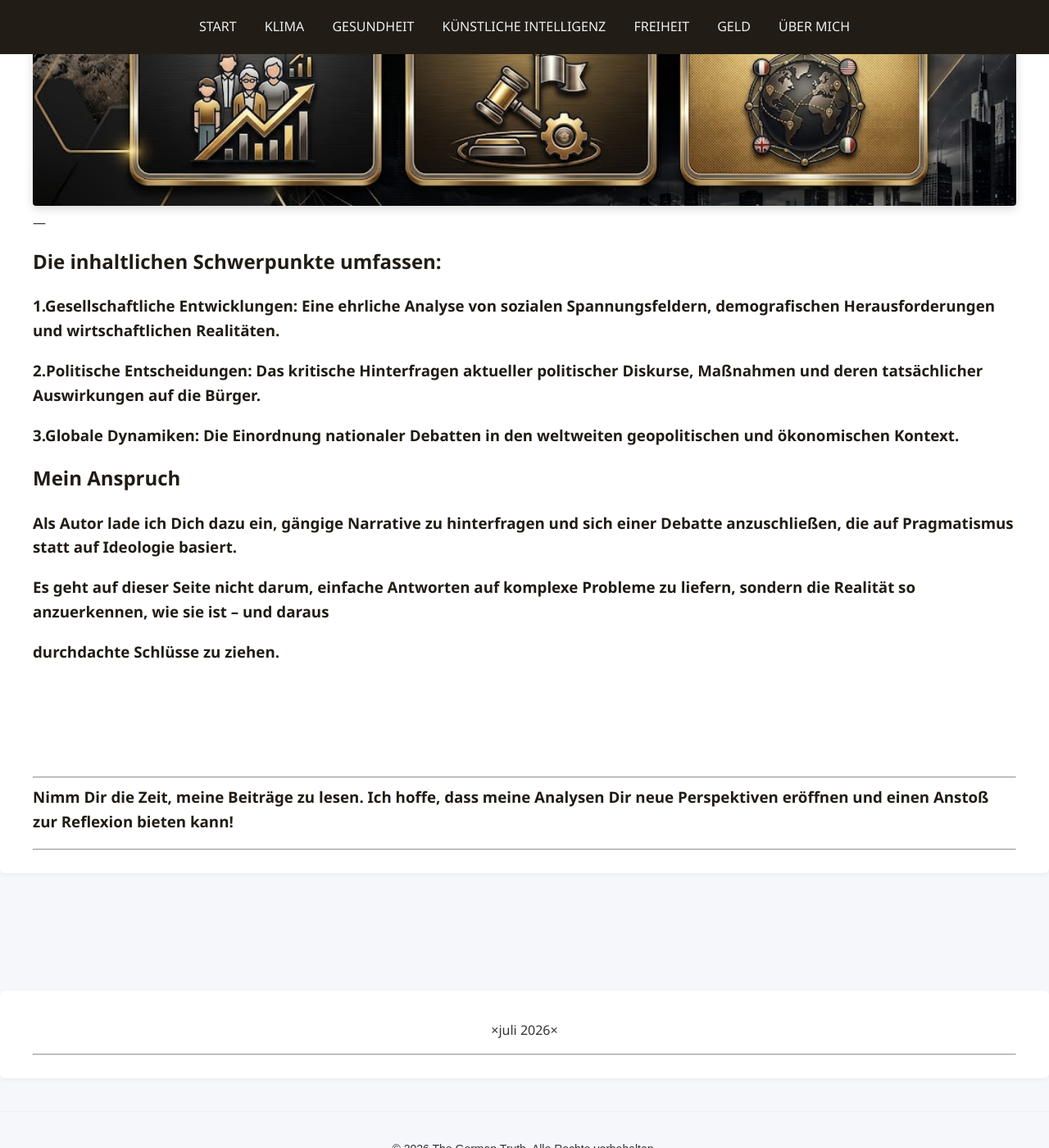
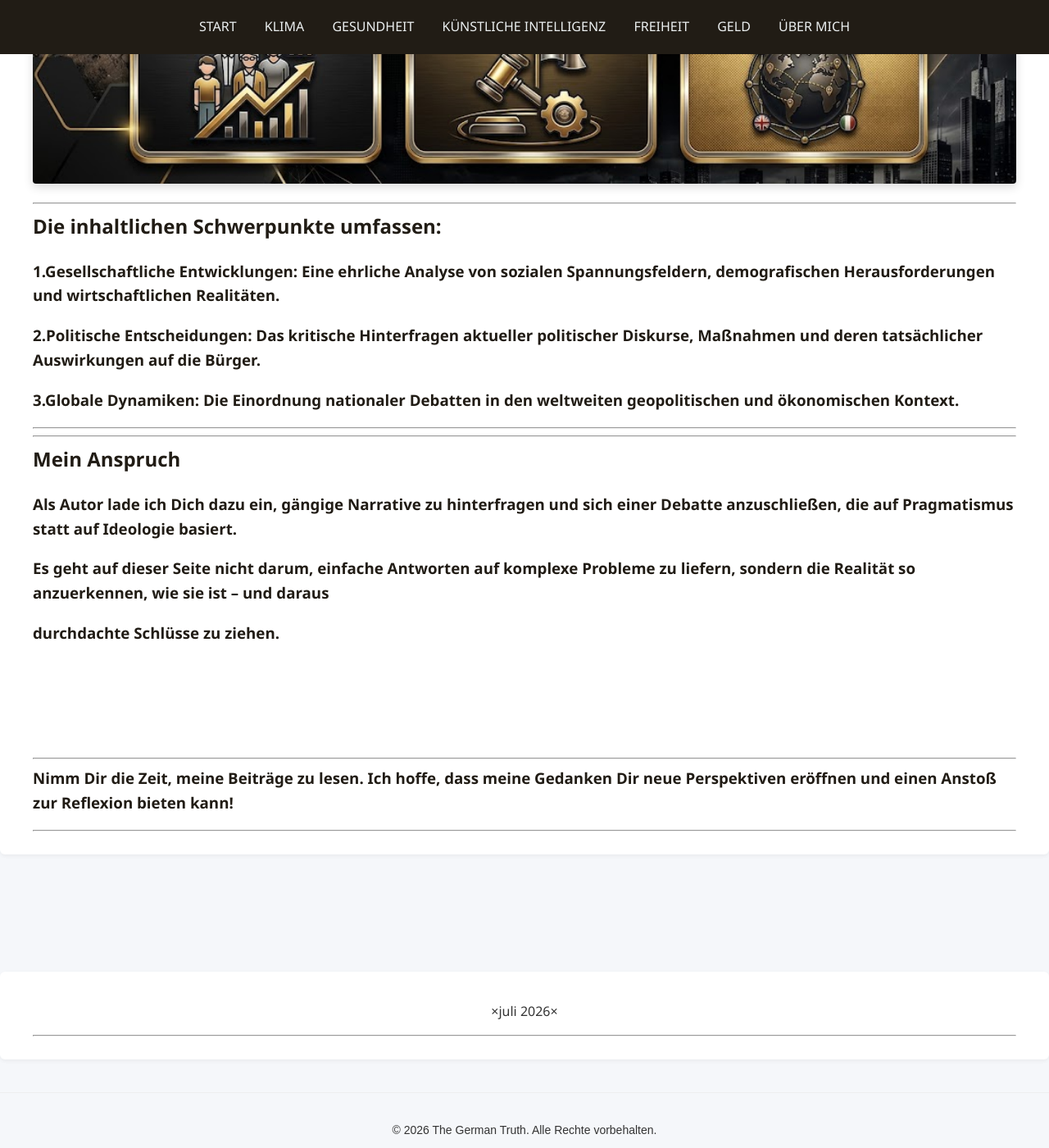
Before and after one commit to TheGermanTruth/TheGermanTruth, a Jekyll site: the page built from index.md, in a window 1280 px wide and 1400 px high, scrolled down 870 px. Shown: the whole window at 82% size. Built offline with Jekyll 4.4.1, drawn with Linux system fonts in a browser that asks for light colours.

Commit message:
Update index.md

```diff
--- a/index.md
+++ b/index.md
@@ -31,7 +31,9 @@
 >dazugehörigen Webseite setze ich mich kritisch, sachlich und differenziert mit den Herausforderungen unserer Gegenwart auseinander.**
 
 ---
+
 ![Inhalt]({{ '/images/inhalt.png' | relative_url }}){: .shadow-img width="100%"}
+
 ---
 
 ## Die inhaltlichen Schwerpunkte umfassen:
@@ -41,6 +43,9 @@
 ### 2.Politische Entscheidungen: Das kritische Hinterfragen aktueller politischer Diskurse, Maßnahmen und deren tatsächlicher Auswirkungen auf die Bürger.
 
 ### 3.Globale Dynamiken: Die Einordnung nationaler Debatten in den weltweiten geopolitischen und ökonomischen Kontext.
+
+---
+---
 
 ## Mein Anspruch
 
@@ -54,7 +59,7 @@
 
 ---
 
-### Nimm Dir die Zeit, meine Beiträge zu lesen. Ich hoffe, dass meine Analysen Dir neue Perspektiven eröffnen und einen Anstoß zur Reflexion bieten kann!
+### Nimm Dir die Zeit, meine Beiträge zu lesen. Ich hoffe, dass meine Gedanken Dir neue Perspektiven eröffnen und einen Anstoß zur Reflexion bieten kann!
 
 ---
 
```
Also changed, not shown: other parts of index.md (+3 -3 lines).
